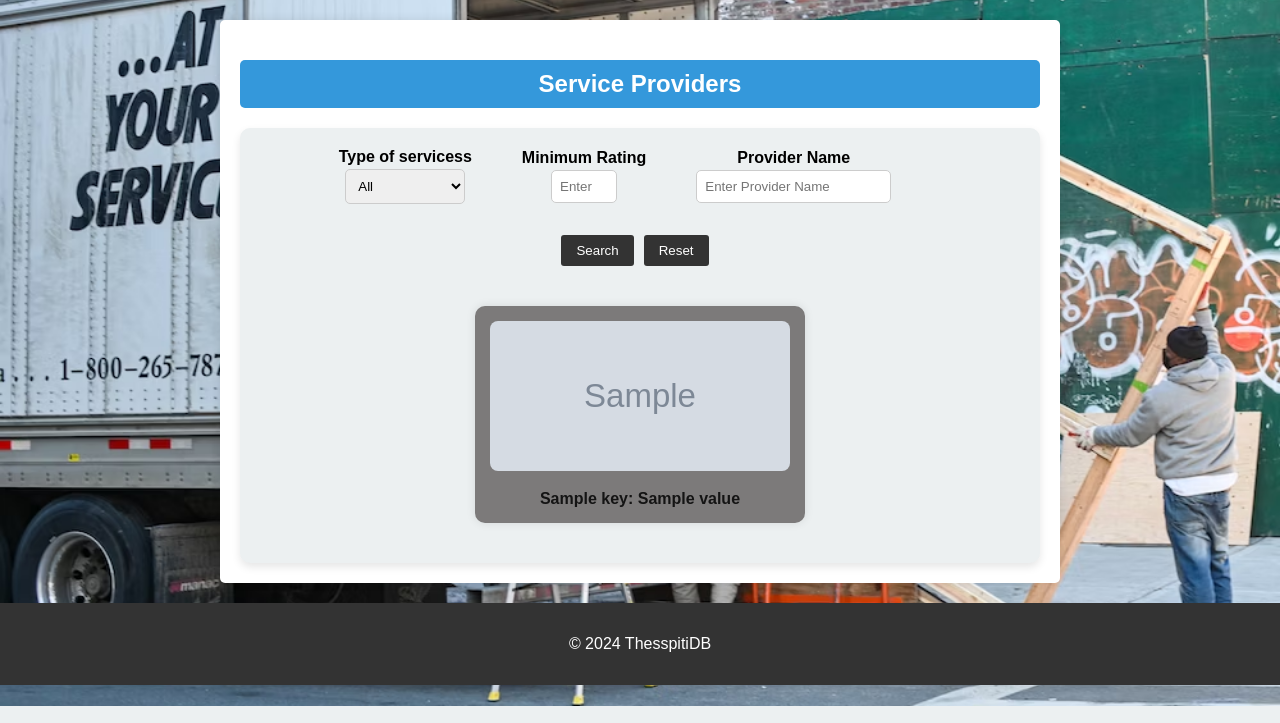
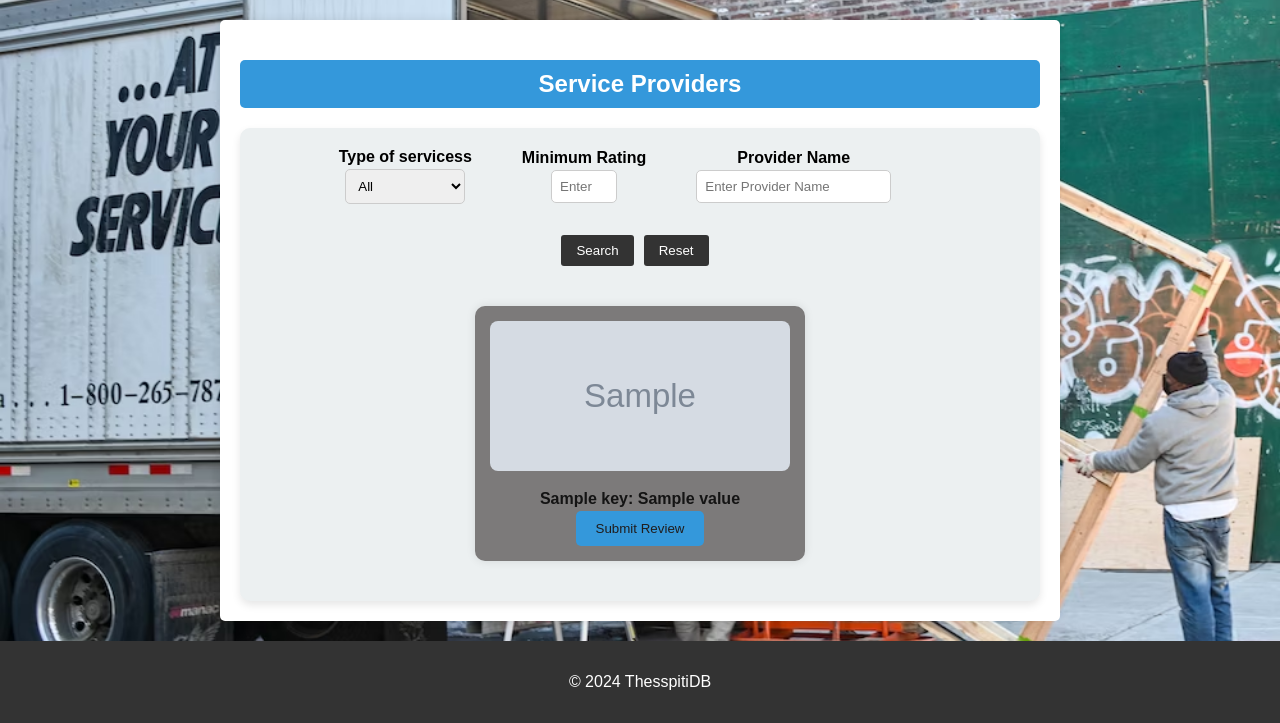
Before and after one commit to ggkyzis/MySQL_Flask, a Flask app: template templates/service_provider.html in a window 1280 px wide. Shown: the part 94-817 px from the top of the page. Run offline with Flask 3, Linux system fonts and the light colour scheme; tables that the repository leaves empty or names only in its code hold one stand-in row (values such as "Sample post"); the template is opened without the code that fills it: values that come from a table or form of the project are taken from there, most other values are stand-ins (such as "Sample title", 1, 10 or a date in 2020); grey boxes marked "Sample" are stand-in pictures; some libraries are stand-ins or nearby versions.

Commit message:
Implemented Reviews for Service Providers

```diff
--- a/main.py
+++ b/main.py
@@ -235,7 +235,7 @@ def search_services(form):
         # Assign a random image to each service provider
         service_provider['Provider_Image'] = get_random_provider_image()
 
-    return render_template('service_provider.html', data=results)
+    return render_template('service_provider.html', data=results, form=ReviewForm())
 
 
 def reset_services():
@@ -262,7 +262,7 @@ def reset_services():
     for provider in result_all:
         provider['Provider_Image'] = get_random_provider_image()
 
-    return render_template('service_provider.html', data=result_all)
+    return render_template('service_provider.html', data=result_all, form=ReviewForm())
 
 def reset_properties():
     # If it's a GET request or a reset action, display the first 6 properties from the table
@@ -427,6 +427,57 @@ def submit_review():
     # Handle form validation errors
     return render_template('error.html', errors=form.errors)
 
+# Define a Flask-WTF form for review submission
+class ReviewForm_Service(FlaskForm):
+    user_id = IntegerField('User ID', validators=[InputRequired()])
+    provider_id = IntegerField('Provider ID', validators=[InputRequired()])
+    rating = IntegerField('Rating', validators=[InputRequired(), NumberRange(min=0, max=10)])
+    comment = TextAreaField('Comment')
+    submit = SubmitField('Submit Review')
+
+# Route for submitting new reviews to managers
+@app.route('/submit_provider_review', methods=['POST'])
+def submit_provider_review():
+    form = ReviewForm_Service(request.form)
+    if form.validate_on_submit():
+        # Extract data from the form
+        user_id = form.user_id.data
+        provider_id = form.provider_id.data
+        rating = form.rating.data
+        comment = form.comment.data
+
+        # Check if a review with the same combination of User_ID and Manager_ID exists
+        existing_review_query = "SELECT * FROM user_reviews_service_provider WHERE User_ID = %(user_id)s AND Service_Provider_ID = %(provider_id)s;"
+        existing_review_params = {}
+        existing_review_params['user_id'] = user_id
+        existing_review_params['provider_id'] = provider_id
+        existing_review = execute_query(existing_review_query, existing_review_params)
+
+        if existing_review:
+            # If the review exists, update the existing record
+            update_query = "UPDATE user_reviews_service_provider SET Rating = %(rating)s, Comment = %(comment)s WHERE User_ID = %(user_id)s AND Service_Provider_ID = %(provider_id)s;"
+            update_params = {}
+            update_params['rating'] = rating
+            update_params['comment'] = comment
+            update_params['user_id'] = user_id
+            update_params['provider_id'] = provider_id
+            execute_query(update_query, update_params)
+        else:
+            # If the review does not exist, insert a new record
+            insert_query = "INSERT INTO user_reviews_service_provider (User_ID, Service_Provider_ID, Rating, Comment) VALUES (%(user_id)s, %(provider_id)s, %(rating)s, %(comment)s);"
+            insert_params = {}
+            insert_params['user_id'] = user_id
+            insert_params['provider_id'] = provider_id
+            insert_params['rating'] = rating
+            insert_params['comment'] = comment
+            execute_query(insert_query, insert_params)
+
+        # Redirect to a different page after submitting the review
+        return reset_services()
+
+    # Handle form validation errors
+    return render_template('error.html', errors=form.errors)
+
 
 if __name__ == '__main__':
     app.run(debug=True)
--- a/static/service_provider_style.css
+++ b/static/service_provider_style.css
@@ -196,6 +196,8 @@ button {
     border-radius: 3px;
     cursor: pointer;
     margin-right: 10px; /* Increased margin between the buttons */
+    z-index: 3;
+    position: relative;
 }
 
 button:hover {
@@ -235,7 +237,7 @@ button:hover {
     left: 0;
     width: 100%;
     height: 100%;
-    z-index: 1; /* Place the overlay above the content */
+    z-index: 2; /* Place the overlay above the content */
 }
 
 .services-card:hover {
@@ -258,6 +260,24 @@ button:hover {
     justify-content: center; /* Vertically center the content */
 
 }
+/* Center and style the button */
+.services-card button {
+    display: block;
+    margin: auto;
+    background-color: #3498db; /* Blue color */
+    color: #201d1d; /* White text color */
+    padding: 10px 20px; /* Adjust padding for better appearance */
+    border: none;
+    border-radius: 5px;
+    margin-top: 3px;
+    cursor: pointer;
+}
+
+/* Hover effect */
+.services-card button:hover {
+    background-color: #2980b9; /* Darker blue color on hover */
+    color: #fff;
+}
 
 .services-details p {
     margin: 0;
--- a/templates/service_provider.html
+++ b/templates/service_provider.html
@@ -67,6 +67,11 @@
                                     {% endif %}
                                 {% endfor %}
                             </div>
+                            <!-- Add a button or event handler to trigger the modal -->
+                            {% if services['Service_Provider_ID'] is not none %}
+                                {% set provider_id = services['Service_Provider_ID']|tojson|safe %}
+                                <button onclick="openModal('{{ provider_id }}')">Submit Review</button>
+                            {% endif %}
                         </div>
                 {% endfor %}
             {% endif %}
@@ -75,5 +80,61 @@
     <footer>
         <p>&copy; 2024 ThesspitiDB</p>
     </footer>
+     <!-- Add this at the end of your HTML body -->
+     <div id="reviewModal" class="modal">
+        <div class="modal-content">
+            <span class="close" onclick="closeModal()">&times;</span>
+            <h2>Submit Review</h2>
+            <!-- Your review form can go here -->
+            <!-- You may need to customize this form based on your needs -->
+            <form id="reviewForm" method="POST" action="{{ url_for('submit_provider_review') }}">
+                <!-- Include necessary form fields (User_ID, Manager_ID, Rating, Comment) -->
+                {{ form.hidden_tag() }}
+                <label for="user_id">User ID:</label>
+                <input type="text" id="user_id" name="user_id" required>
+
+                <label for="provider_id">Provider ID:</label>
+                <input type="text" id="provider_id" name="provider_id" required>
+
+                <label for="rating">Rating:</label>
+                <input type="number" id="rating" name="rating" min="1" max="10" step="1" required>
+
+                <label for="comment">Comment:</label>
+                <textarea id="comment" name="comment" rows="4" required></textarea>
+
+                <button type="submit">Submit Review</button>
+            </form>
+        </div>
+    </div>
+    <script>
+        // Get the modal element
+        var modal = document.getElementById('reviewModal');
+
+        // Function to open the modal
+        function openModal(providerId) {
+            // Set the Manager_ID in the modal form
+            document.getElementById('provider_id').value = providerId;
+
+            // For simplicity, let's set dummy values for user_id and rating
+            // You should replace these with the actual logic to obtain user_id and rating
+            document.getElementById('user_id').value = 1;  // Replace with your logic to get user_id
+            document.getElementById('rating').value = 5;   // Replace with your logic to get rating
+            document.getElementById('comment').value = 'Input your comment here!';
+            // Show the modal
+            modal.style.display = 'block';
+        }
+
+        // Function to close the modal
+        function closeModal() {
+            modal.style.display = 'none';
+        }
+
+        // Close the modal if the user clicks outside of it
+        window.onclick = function(event) {
+            if (event.target == modal) {
+                closeModal();
+            }
+        }
+    </script>
 </body>
 </html>
```
Also changed, not shown: other parts of static/service_provider_style.css (+34 -0 lines).
